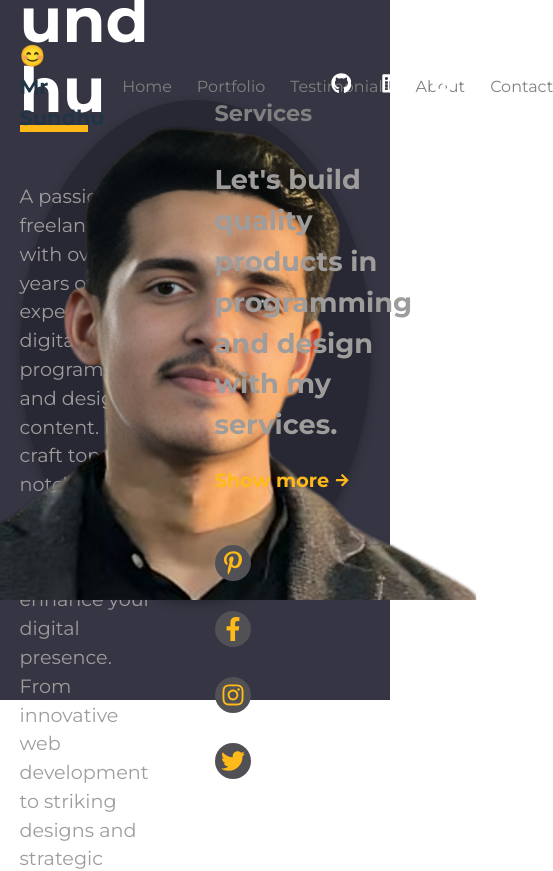
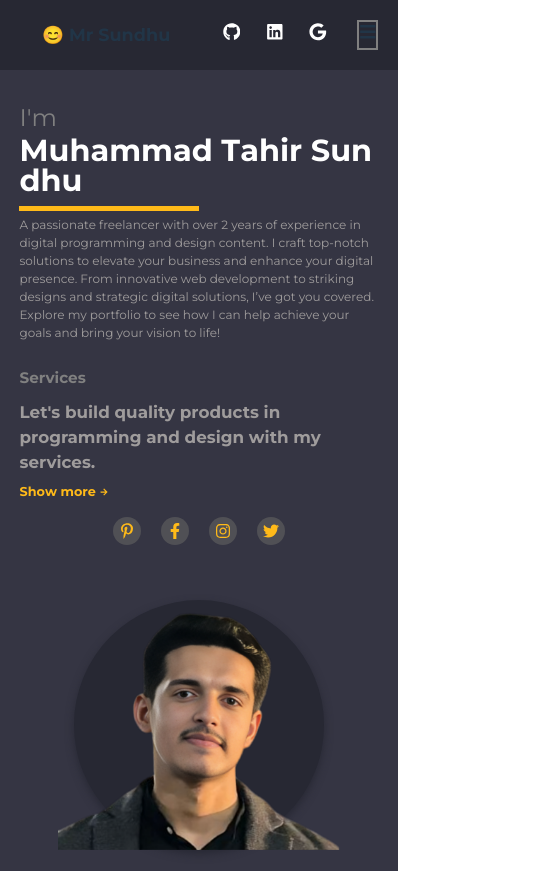
Before and after one commit to MuhammadTahirSundhu/My-Portfolio-Website, a React (Vite) app in the folder Tahir_Portfolio_Website/: page / in a window 390 px wide. Shown: the top 871 px of the page, 553 px wide, since content can reach past the window. Built offline with nearby package versions, Linux system fonts and the light colour scheme.

Commit message:
Responsiveness of header section also done

```diff
--- a/Tahir_Portfolio_Website/src/components/Navbar.css
+++ b/Tahir_Portfolio_Website/src/components/Navbar.css
@@ -1,52 +1,50 @@
-/* Navbar.css */
-
+/* General styling for desktop */
 .navbar {
     display: flex;
     align-items: center;
-    justify-content:flex-start;
+    justify-content: space-between;
     background-color: transparent;
-    /* border: 2px solid Red; */
     position: absolute;
     width: 90%;
-    padding-left: 5%;
-    padding-right: 5%;
-    gap:50px;
-    padding-top: 40px;
+    padding: 40px 5%;
+    gap: 50px;
     z-index: 1;
 }
 
 .brand {
+    /* border: 2px solid red; */
     font-size: 1.3rem;
     font-weight: bold;
-    /* border: 2px solid blue; */
-    width: 15%;
+    width: 35%;
 }
 
 .Pages {
+    /* border: 2px solid rgb(25, 253, 0); */
     display: flex;
-    /* border: 2px solid Green; */
     gap: 25px;
     text-decoration: none;
     width: 55%;
+}
 
-    .Page{
+.Page {
+    /* border: 2px solid rgb(191, 212, 0); */
     color: grey;
 }
-    .Page:hover{
+
+.Page:hover {
     color: white;
     cursor: pointer;
 }
-    .Page:active{
+
+.Page:active {
     color: white;
 }
-}
 
-.others{
-    /* border: 2px solid blue; */
+.others {
+    /* border: 2px solid rgb(0, 13, 255); */
     display: flex;
     align-items: center;
     justify-content: flex-end;
-
     gap: 30px;
     width: 25%;
 }
@@ -56,7 +54,6 @@
     font-size: 1.3rem;
     text-decoration: none;
     transition: 100ms;
-
 }
 
 .Navbaricon:hover {
@@ -64,3 +61,123 @@
     transform: scale(1.1);
     transition: 100ms;
 }
+
+.menu-icon {
+    display: none;
+    border: 2px solid grey;
+    align-items: center;
+    justify-content: center;
+    font-size: 1.1rem;
+    cursor: pointer;
+}
+
+/* When the mobile menu is open */
+.Pages.open {
+    display: flex;
+    flex-direction: column;
+    position: absolute;
+    top: 60px; /* Adjust this value to set the menu right below the menu icon */
+    right: 5%;
+/* From https://css.glass */
+        background: rgba(103, 97, 97, 0.18);
+        border-radius: 16px;
+        box-shadow: 0 4px 30px rgba(0, 0, 0, 0.1);
+        backdrop-filter: blur(10.9px);
+        -webkit-backdrop-filter: blur(10.9px);
+        border: 1px solid rgba(103, 97, 97, 0.25);    padding: 10px;
+    gap: 15px;
+    width: 50%; /* Adjust width as per your requirement */
+    z-index: 4;
+
+    .Page{
+       /* From https://css.glass */
+        background: rgba(41, 40, 40, 0.59);
+        border-radius: 16px;
+        box-shadow: 0 4px 30px rgba(0, 0, 0, 0.1);
+        backdrop-filter: blur(12.4px);
+        -webkit-backdrop-filter: blur(12.4px);
+        border: 1px solid rgba(41, 40, 40, 0.69);
+    }
+
+}
+
+/* Responsive styling for smaller screens (tablets) */
+@media only screen and (max-width: 900px) {
+    .navbar {
+        gap: 30px;
+    }
+
+    .brand {
+        font-size: 1.2rem;
+        width: 30%;
+    }
+
+    .Pages {
+        width: 50%;
+        gap: 15px;
+    }
+
+    .others {
+        width: 30%;
+        gap: 20px;
+    }
+
+    .Navbaricon {
+        font-size: 1.2rem;
+    }
+}
+
+/* Responsive styling for smaller screens (tablets) */
+@media only screen and (max-width: 768px) {
+
+    .navbar {
+        padding: 20px 5%;
+        gap: 30px;
+        justify-content: space-between;
+    }
+
+    .brand {
+        font-size: 1.2rem;
+        width: 40%;
+    }
+
+    .Pages {
+        display: none;
+        width: 100%;
+        flex-direction: column;
+        gap: 10px;
+    }
+
+    .others {
+        width: 30%;
+        justify-content: space-between;
+        gap: 10px;
+    }
+
+    .Navbaricon {
+        font-size: 1.1rem;
+    }
+
+    /* Show the hamburger menu icon */
+    .menu-icon {
+        display: block;
+    }
+
+}
+
+
+/* Responsive styling for mobile screens */
+@media only screen and (max-width: 480px) {
+
+    .navbar {
+        width: 92%;
+        gap: 30px;
+        background-color: #272833;
+    }
+    .brand {
+        width: 50%;
+        font-size: 1.1rem;
+        text-align: center;
+    }
+
+}
--- a/Tahir_Portfolio_Website/src/components/Navbar.tsx
+++ b/Tahir_Portfolio_Website/src/components/Navbar.tsx
@@ -1,28 +1,33 @@
-import React from 'react';
+import React, { useState } from 'react';
 import { useNavigate } from 'react-router-dom';
 import './Navbar.css'; // Import the CSS file
-import { FaGithub, FaLinkedin, FaGoogle } from 'react-icons/fa'; // Import icons
-
+import { FaGithub, FaLinkedin, FaGoogle, FaBars } from 'react-icons/fa'; // Import icons
 
 const Navbar: React.FC = () => {
+    const [isMenuOpen, setIsMenuOpen] = useState(false);
     const navigate = useNavigate();
-    const handleNavigation = (path:string)=>{
-        console.log("clicked");
 
+    const handleNavigation = (path: string) => {
         navigate(path);
-    }
+        setIsMenuOpen(false); // Close the mobile menu when a link is clicked
+    };
+
+    const toggleMenu = () => {
+        setIsMenuOpen(!isMenuOpen);
+    };
+
     return (
         <nav className="navbar">
-            <span className="brand"><span>&#128522;</span>Mr Sundhu</span>
-            <div className="Pages">
-                <span className = "Page" onClick={()=>handleNavigation("/")} >Home</span>
-                <span className = "Page" onClick={()=>handleNavigation("/portfolio")} >Portfolio</span>
-                <span className = "Page" onClick={()=>handleNavigation("/testimonials")} >Testimonials</span>
-                <span className = "Page" onClick={()=>handleNavigation("/about")} >About</span>
-                <span className = "Page" onClick={()=>handleNavigation("/contact")} >Contact</span>
+            <span className="brand"><span>&#128522;</span> Mr Sundhu</span>
+            <div className={`Pages ${isMenuOpen ? 'open' : ''}`}>
+                <span className="Page" onClick={() => handleNavigation('/')}>Home</span>
+                <span className="Page" onClick={() => handleNavigation('/portfolio')}>Portfolio</span>
+                <span className="Page" onClick={() => handleNavigation('/testimonials')}>Testimonials</span>
+                <span className="Page" onClick={() => handleNavigation('/about')}>About</span>
+                <span className="Page" onClick={() => handleNavigation('/contact')}>Contact</span>
             </div>
             <div className="others">
-            <a href="https://github.com/MuhammadTahirSundhu" target="_blank" rel="noopener noreferrer" className="Navbaricon">
+                <a href="https://github.com/MuhammadTahirSundhu" target="_blank" rel="noopener noreferrer" className="Navbaricon">
                     <FaGithub />
                 </a>
                 <a href="https://www.linkedin.com/in/muhammad-tahir-sundhu/" target="_blank" rel="noopener noreferrer" className="Navbaricon">
@@ -31,10 +36,12 @@ const Navbar: React.FC = () => {
                 <a href="mailto:tahirsundhu8956@gmail.com" className="Navbaricon">
                     <FaGoogle />
                 </a>
-
+                </div>
+                <div className="menu-icon" onClick={toggleMenu}>
+                    <FaBars />
             </div>
         </nav>
     );
-}
+};
 
 export default Navbar;
--- a/Tahir_Portfolio_Website/src/index.css
+++ b/Tahir_Portfolio_Website/src/index.css
@@ -16,7 +16,6 @@
 body {
   font-family: var(--font-family)!important;
     margin: 0; /* Remove default margin */
-    box-sizing: border-box; /* Ensure padding does not affect total width */
 }
 
 
--- a/Tahir_Portfolio_Website/src/pages/Home.css
+++ b/Tahir_Portfolio_Website/src/pages/Home.css
@@ -32,7 +32,7 @@
         padding-left: 5%;
         padding-right: 5%;
         position: relative;
-        z-index: 0;
+        z-index: 2;
     }
     .RightContainer{
         display: flex;
@@ -43,7 +43,7 @@
         width: 40%;
         height: 60%;
         padding-right: 5%;
-        z-index: 2;
+        z-index: 0;
     }
 }
 
@@ -141,7 +141,7 @@
 }
 .DarkGreyContainer{
     background-color: #272833;
-    border: 2px solid rgb(0, 255, 21);
+    /* border: 2px solid rgb(0, 255, 21); */
     width: 100%;
 
     padding: 0px 50px;
@@ -165,7 +165,7 @@
     align-items: center;
     justify-content: flex-start;
     gap: 30px;
-    width: 55%;
+    width: 100%;
 }
 
   .SocialIcon {
@@ -200,3 +200,364 @@
       transform: translateY(0);
     }
   }
+
+
+  @media only screen and (max-width: 1080px) {
+
+    .headerContainer{
+      width: 100%;
+    }
+    .headerContainer{
+
+      .LeftContainer{
+
+      }
+      .RightContainer{
+
+      }
+  }
+
+
+  .intro {
+      font-size: 2.5rem;
+    }
+
+    .name {
+      font-size: 2.85rem;
+      line-height: 50px;
+    }
+
+    .underline {
+      border-top: 6px solid #ffba19;
+      padding-bottom: 45px;
+    }
+
+    .description {
+      font-size: 1rem;
+    }
+
+    .servicesHeader {
+      font-size: 1.2rem;
+      padding-bottom: 25px;
+    }
+
+    .servicesDescription {
+      font-size: 1.5rem;
+      padding-bottom: 15px;
+    }
+
+    .showMore {
+      font-size: 1rem;
+      padding-bottom: 45px;
+    }
+
+    .arrowIcon {
+      font-size: 0.7rem;
+    }
+
+  .picContainer{
+      width: 450px;
+      height: 450px;
+
+      .myPic {
+          width: 450px; /* Set your desired width */
+          height: 450px; /* Set your desired height */
+          }
+  }
+
+
+.SocialIcons{
+
+  }
+
+.SocialIcon {
+  font-size: 1.3rem;
+  border-radius: 50%;
+}
+
+
+}
+
+@media only screen and (max-width: 790px) {
+
+  .GreyContainer{
+    width: 100%;
+    padding-left: 1%;
+    padding-right: 1%;
+  }
+  .DarkGreyContainer{
+
+  }
+  .headerContainer{
+    gap: 20%;
+    .RightContainer{
+      justify-content: center ;
+    }
+  }
+
+.intro {
+    font-size: 2rem;
+  }
+
+  .name {
+    font-size: 2.40rem;
+    line-height: 40px;
+  }
+
+  .underline {
+    border-top: 5px solid #ffba19;
+    padding-bottom: 40px;
+  }
+
+  .description {
+    font-size: 0.8rem;
+  }
+
+  .servicesHeader {
+    font-size: 1rem;
+    padding-bottom: 20px;
+  }
+
+  .servicesDescription {
+    font-size: 1.3rem;
+    padding-bottom: 10px;
+  }
+
+  .showMore {
+    font-size: 0.8rem;
+    padding-bottom: 40px;
+  }
+
+  .arrowIcon {
+    font-size: 0.5rem;
+  }
+
+.picContainer{
+    width: 400px;
+    height: 400px;
+
+    .myPic {
+        width: 400px; /* Set your desired width */
+        height: 400px; /* Set your desired height */
+        }
+}
+
+
+.SocialIcons{
+
+}
+
+.SocialIcon {
+font-size: 1.1rem;
+border-radius: 50%;
+}
+
+}
+
+
+@media only screen and (max-width: 540px) {
+
+  .GreyContainer{
+    /* height: 100vh; */
+  }
+  .DarkGreyContainer{
+
+  }
+  .headerContainer{
+    height: fit-content;
+    flex-direction: column;
+    gap: 25px;
+    top: 80px;
+
+    .LeftContainer{
+      padding-left: 1%;
+      padding-right: 1%;
+      width: 90%;
+
+    }
+    .RightContainer{
+      justify-content: flex-start ;
+      padding-left: 1%;
+      padding-right: 1%;
+      width: 90%;
+    }
+  }
+
+.intro {
+    font-size: 1.6rem;
+  }
+
+  .name {
+    font-size: 2rem;
+    line-height: 30px;
+    padding-bottom: 10px;
+  }
+
+  .underline {
+    border-top: 5px solid #ffba19;
+    padding-bottom: 5px;
+  }
+
+  .description {
+    font-size: 0.8rem;
+  }
+
+  .servicesHeader {
+    font-size: 1rem;
+    padding-bottom: 10px;
+  }
+
+  .servicesDescription {
+    font-size: 1.1rem;
+    padding-bottom: 8px;
+  }
+
+  .showMore {
+    font-size: 0.8rem;
+    padding-bottom: 15px;
+  }
+
+  .arrowIcon {
+    font-size: 0.5rem;
+  }
+
+  .picContainer{
+    width: 250px;
+    height: 250px;
+
+    margin:550px 0px 100px;
+    background-color: #272833;
+    box-shadow: 0 4px 8px #272833; /* Add shadow for depth */
+    border-radius: 50%;
+    position:relative;
+
+    .myPic {
+        position: absolute;
+        top: 50%; /* Center vertically */
+        left: 50%; /* Center horizontally */
+        transform: translate(-50%, -50%); /* Adjust to be truly centered */
+        width: 250px; /* Set your desired width */
+        height: 250px; /* Set your desired height */
+        border-radius: 50%; /* Make the image circular */
+        object-fit: cover; /* Ensures image scales properly inside container */
+        overflow: visible;
+        z-index: 1;
+        opacity: 0; /* Initially hidden */
+        animation: fadeInOut 4s ease-in-out forwards; /* Apply fade-in animation */
+        transition: transform 0.3s ease, box-shadow 0.3s ease; /* Smooth transition for hover effects */
+    }
+
+    .myPic:hover {
+        box-shadow: 0 6px 12px #272833; /* Add a hover effect for better interactivity */
+        transform: translate(-50%, -50%) scale(1.05); /* Slightly scale up on hover */
+    }
+
+
+}
+
+
+.SocialIcons{
+
+}
+
+.SocialIcon {
+font-size: 1.1rem;
+border-radius: 50%;
+}
+}
+
+@media only screen and (max-width: 480px) {
+
+  .GreyContainer{
+  }
+  .DarkGreyContainer{
+
+  }
+  .headerContainer{
+    height: fit-content;
+    flex-direction: column;
+    gap: 25px;
+    top: 100px;
+
+    .LeftContainer{
+      padding-left: 1%;
+      padding-right: 1%;
+      width: 92%;
+
+    }
+    .RightContainer{
+      justify-content: flex-start ;
+      padding-left: 1%;
+      padding-right: 1%;
+      width: 92%;
+    }
+  }
+
+.intro {
+    font-size: 1.5rem;
+  }
+
+  .name {
+    font-size: 1.9rem;
+    line-height: 30px;
+    padding-bottom: 10px;
+  }
+
+  .underline {
+    border-top: 5px solid #ffba19;
+    padding-bottom: 5px;
+  }
+
+  .description {
+    font-size: 0.75rem;
+  }
+
+  .servicesHeader {
+    font-size: 0.95rem;
+    padding-bottom: 10px;
+  }
+
+  .servicesDescription {
+    font-size: 1.05rem;
+    padding-bottom: 7px;
+  }
+
+  .showMore {
+    font-size: 0.8rem;
+    padding-bottom: 15px;
+  }
+
+  .arrowIcon {
+    font-size: 0.5rem;
+  }
+
+  .picContainer{
+
+    margin:600px 0px 100px;
+    background-color: #272833;
+    box-shadow: 0 4px 8px #272833; /* Add shadow for depth */
+    border-radius: 50%;
+    position:relative;
+
+    }
+
+
+.SocialIcons{
+  align-items: center;
+  justify-content: center;
+  gap: 20px;
+}
+
+.SocialIcon {
+font-size: 1.0rem;
+border-radius: 50%;
+}
+
+}
+  @media only screen and (max-width: 480px) {
+
+    .headerContainer{
+      width: 100%;
+    }
+
+}
```
Lines whose indentation alone changed are shown as unchanged.
